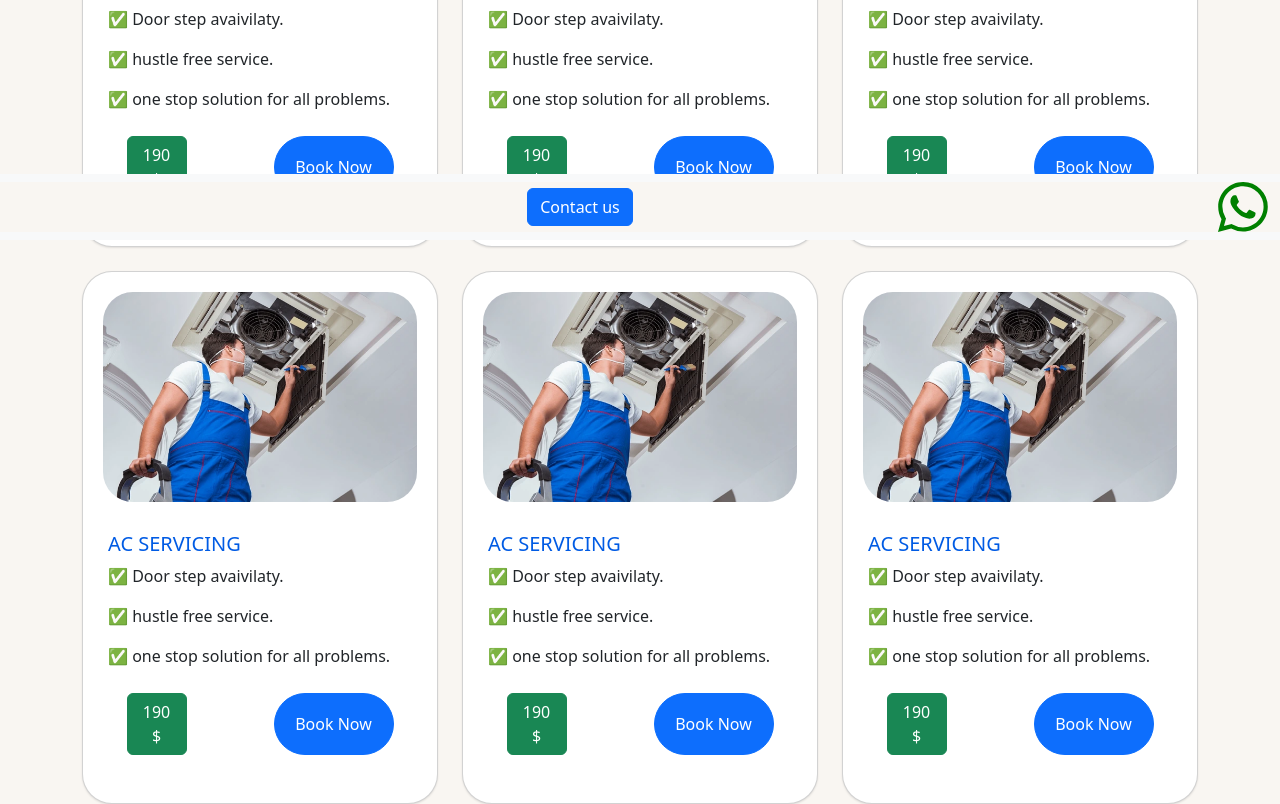
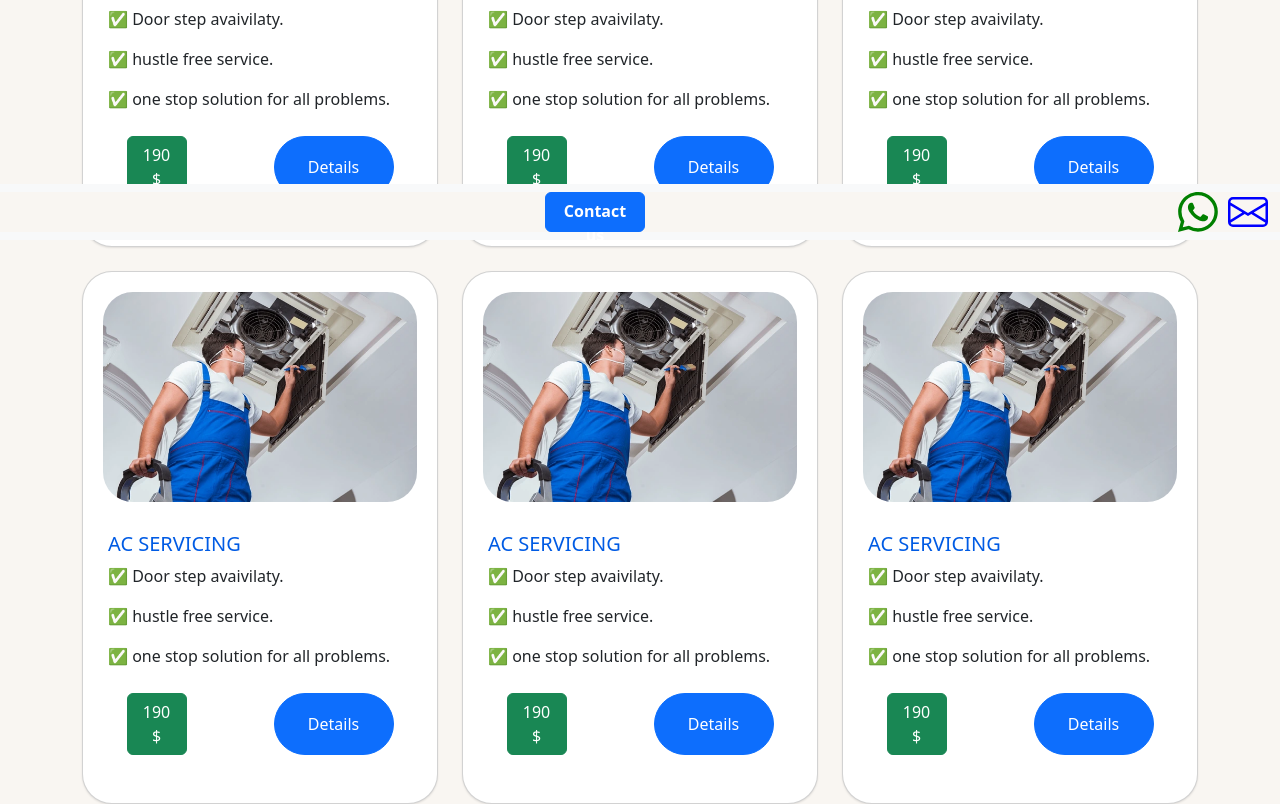
Before and after one commit to Udipta18/project_refrigerator, an Angular app in the folder production-client/: page / in a window 1280 px wide. Shown: the part 560-1364 px from the top of the page. Built offline with nearby package versions, Linux system fonts and the light colour scheme; a web font is replaced by a local one.

Commit message:
after merge changes

```diff
--- a/production-client/src/app/app.component.ts
+++ b/production-client/src/app/app.component.ts
@@ -6,7 +6,6 @@ import { FixedSideNavComponent } from './fixed-side-nav/fixed-side-nav.component
 
 import { FooterComponent } from './footer/footer.component';
 import { NavbarComponent } from './navbar/navbar.component';
-import { FooterComponent } from './footer/footer.component';
 import { NewsTickerComponent } from './news-ticker/news-ticker.component';
 import { SliderComponent } from './slider/slider.component';
 
--- a/production-client/src/app/card-body/card-body.component.html
+++ b/production-client/src/app/card-body/card-body.component.html
@@ -19,7 +19,9 @@
           >
             190$
           </button>
-          <button class="btn btn-primary">Book Now</button>
+          <button class="btn btn-primary"   data-bs-toggle="modal"
+          data-bs-target="#bookNowModal">
+            Details</button>
         </div>
       </div>
     </div>
@@ -42,7 +44,9 @@
           >
             190$
           </button>
-          <button class="btn btn-primary">Book Now</button>
+          <button class="btn btn-primary"   data-bs-toggle="modal"
+          data-bs-target="#bookNowModal">
+            Details</button>
         </div>
       </div>
     </div>
@@ -65,7 +69,9 @@
           >
             190$
           </button>
-          <button class="btn btn-primary">Book Now</button>
+          <button class="btn btn-primary"   data-bs-toggle="modal"
+          data-bs-target="#bookNowModal">
+            Details</button>
         </div>
       </div>
     </div>
@@ -88,7 +94,9 @@
           >
             190$
           </button>
-          <button class="btn btn-primary">Book Now</button>
+          <button class="btn btn-primary"   data-bs-toggle="modal"
+          data-bs-target="#bookNowModal">
+            Details</button>
         </div>
       </div>
     </div>
@@ -111,7 +119,9 @@
           >
             190$
           </button>
-          <button class="btn btn-primary">Book Now</button>
+          <button class="btn btn-primary"   data-bs-toggle="modal"
+          data-bs-target="#bookNowModal">
+            Details</button>
         </div>
       </div>
     </div>
@@ -134,7 +144,9 @@
           >
             190$
           </button>
-          <button class="btn btn-primary">Book Now</button>
+          <button class="btn btn-primary"   data-bs-toggle="modal"
+          data-bs-target="#bookNowModal">
+            Details</button>
         </div>
       </div>
     </div>
@@ -196,4 +208,93 @@
       </div>
     </div>
   </div>
+
+
+
+
 </div>
+
+
+<div
+  class="modal fade"
+  id="bookNowModal"
+  tabindex="-1"
+  aria-labelledby="bookNowModalLabel"
+  aria-hidden="true"
+>
+  <div class="modal-dialog modal-dialog-centered">
+    <div class="modal-content">
+      <div class="modal-header">
+        <h1 class="modal-title fs-5" id="bookNowModalLabel">Services We Provide</h1>
+        <button
+          type="button"
+          class="btn-close"
+          data-bs-dismiss="modal"
+          aria-label="Close"
+        ></button>
+      </div>
+      <div class="modal-body" style="height: 60%;">
+        <div class="container-fluid pb-5">
+          <div class="row mb-5">
+            <div class="col-md-5 mr border border-dark rounded-4">
+              <p><b>Split Ac service/Repair</b></p>
+              <p style="margin-top: 0%;font-style: italic;">Select For Gas Filling,Not Working,Etc......
+                <a href="#" style="text-decoration:none">
+                  <span class="icon"  (click)="myFunction()">.....➡️</span>
+                </a></p>
+              <i></i>
+            </div>
+             <div class="col-md-5 border border-dark rounded-4">
+              <p><b>Window Ac service/Repair</b></p>
+              <p style="margin-top: 0%;font-style: italic;">Select For Gas Filling,Not Working,Etc......
+                <a href="#" style="text-decoration:none">
+                  <span class="icon"  (click)="myFunction()">.....➡️</span>
+                </a></p>
+            </div>
+          </div>
+          <div class="row">
+            <div class="col-md-5 mr border border-dark rounded-4">
+              <p><b>Ac installation/uninstallation</b></p>
+              <p style="margin-top: 0%;font-style: italic;">Select For install/Uninstall ac
+                <a href="#" style="text-decoration:none">
+                  <span class="icon"  (click)="myFunction()">.....➡️</span>
+                </a></p>
+            </div>
+             <div class="col-md-5 border border-dark rounded-4">
+              <p><b>Annual Maintanance (AM)</b></p>
+              <p style="margin-top: 0%;font-style: italic;">Select For Yearly Service Contact
+                <a href="#" style="text-decoration:none">
+                  <span class="icon"  (click)="myFunction()">.....➡️</span>
+                </a></p>
+            </div>
+          </div>
+        </div>
+
+        <div class="container-fluid d-flex justify-content-center align-items-center">
+          <a class=" btn btn-primary" id="myButton" href="tel: +919123775955" (click)="bookNowBlur()">book now</a>
+           </div>
+      </div>
+      <div class="abc">
+        <div class=" d-flex align-items-center justify-content-center" style="font-size: 1.6rem;"> why us?</div>
+        <div class="group">
+          <div class="item">
+            <b>10+</b><br>
+            <span>years of experience</span>
+          </div>
+          <div class="item">
+            <b>500+</b><br>
+            <span>happy users</span>
+          </div>
+          <div class="item">
+            <b>50+</b><br>
+            <span>verified service provider</span>
+          </div>
+        </div>
+        <!-- <button type="button" class="btn btn-secondary" data-bs-dismiss="modal">
+          Close
+        </button>
+        <a class="btn btn-primary" href="tel: +919123775955">Call for booking</a> -->
+      </div>
+    </div>
+  </div>
+</div>
--- a/production-client/src/app/fixed-side-nav/fixed-side-nav.component.html
+++ b/production-client/src/app/fixed-side-nav/fixed-side-nav.component.html
@@ -1,18 +1,40 @@
 <nav class="navbar sticky-bottom content-justify bg-light">
   <div class="container-fluid" style="background-color: #f9f6f2">
-    <a class="btn btn-primary mx-auto" href="tel: +919123775955">Contact us</a>
-    <a class="whatsapp" href="https://wa.me/+918777797887?text=Hi%20welcome%20to%20our%20new%20service"
+    <a class="btn btn-primary mx-auto" href="tel: +919123775955"
+      ><b style="height: 40; width: 40">Contact us</b></a
+    >
+    <a
+      class="whatsapp"
+      href="https://wa.me/+918777797887?text=Hi%20welcome%20to%20our%20new%20service"
       ><svg
         xmlns="http://www.w3.org/2000/svg"
-        width="50"
-        height="50"
+        width="40"
+        height="40"
         fill="green"
         class="bi bi-whatsapp"
         viewBox="0 0 16 16"
+        style="margin: left 20px"
       >
         <path
           d="M13.601 2.326A7.85 7.85 0 0 0 7.994 0C3.627 0 .068 3.558.064 7.926c0 1.399.366 2.76 1.057 3.965L0 16l4.204-1.102a7.9 7.9 0 0 0 3.79.965h.004c4.368 0 7.926-3.558 7.93-7.93A7.9 7.9 0 0 0 13.6 2.326zM7.994 14.521a6.6 6.6 0 0 1-3.356-.92l-.24-.144-2.494.654.666-2.433-.156-.251a6.56 6.56 0 0 1-1.007-3.505c0-3.626 2.957-6.584 6.591-6.584a6.56 6.56 0 0 1 4.66 1.931 6.56 6.56 0 0 1 1.928 4.66c-.004 3.639-2.961 6.592-6.592 6.592m3.615-4.934c-.197-.099-1.17-.578-1.353-.646-.182-.065-.315-.099-.445.099-.133.197-.513.646-.627.775-.114.133-.232.148-.43.05-.197-.1-.836-.308-1.592-.985-.59-.525-.985-1.175-1.103-1.372-.114-.198-.011-.304.088-.403.087-.088.197-.232.296-.346.1-.114.133-.198.198-.33.065-.134.034-.248-.015-.347-.05-.099-.445-1.076-.612-1.47-.16-.389-.323-.335-.445-.34-.114-.007-.247-.007-.38-.007a.73.73 0 0 0-.529.247c-.182.198-.691.677-.691 1.654s.71 1.916.81 2.049c.098.133 1.394 2.132 3.383 2.992.47.205.84.326 1.129.418.475.152.904.129 1.246.08.38-.058 1.171-.48 1.338-.943.164-.464.164-.86.114-.943-.049-.084-.182-.133-.38-.232"
         /></svg
     ></a>
+
+    <a
+    [href]="getStringifiedAssets([demoAssets[0]], demoSubject)">
+
+      <svg
+        xmlns="http://www.w3.org/2000/svg"
+        width="40"
+        height="40"
+        fill="blue"
+        class="bi bi-envelope"
+        viewBox="0 0 16 16"
+      >
+        <path
+          d="M0 4a2 2 0 0 1 2-2h12a2 2 0 0 1 2 2v8a2 2 0 0 1-2 2H2a2 2 0 0 1-2-2zm2-1a1 1 0 0 0-1 1v.217l7 4.2 7-4.2V4a1 1 0 0 0-1-1zm13 2.383-4.708 2.825L15 11.105zm-.034 6.876-5.64-3.471L8 9.583l-1.326-.795-5.64 3.47A1 1 0 0 0 2 13h12a1 1 0 0 0 .966-.741M1 11.105l4.708-2.897L1 5.383z"
+        />
+      </svg>
+    </a>
   </div>
 </nav>
--- a/production-client/src/app/fixed-side-nav/fixed-side-nav.component.scss
+++ b/production-client/src/app/fixed-side-nav/fixed-side-nav.component.scss
@@ -5,5 +5,11 @@
 // }
 
 .whatsapp{
-    margin-left: 70px;;
+    margin-left: 0px;
+    margin-right: 10px;;
 }
+
+.btn-primary{
+    height: 40px;
+    width: 100px;
+}
--- a/production-client/src/app/fixed-side-nav/fixed-side-nav.component.ts
+++ b/production-client/src/app/fixed-side-nav/fixed-side-nav.component.ts
@@ -1,6 +1,12 @@
 import { Component } from '@angular/core';
 import { FontAwesomeModule } from '@fortawesome/angular-fontawesome';
 import { faPhone } from '@fortawesome/free-solid-svg-icons';
+import { DomSanitizer } from "@angular/platform-browser";
+
+export interface mailtoAsset {
+  title: string;
+  lines: string[];
+}
 
 @Component({
   selector: 'app-fixed-side-nav',
@@ -10,5 +16,50 @@ import { faPhone } from '@fortawesome/free-solid-svg-icons';
   styleUrl: './fixed-side-nav.component.scss'
 })
 export class FixedSideNavComponent {
+
+  constructor(private sanitizer: DomSanitizer) {}
   faPhone=faPhone;
+
+  mailtoHeader = "mailto:dasdsa1208@gmail.com?";
+  subjectProp = "subject=";
+  bodyProp = "body=";
+  amp = "&amp;";
+  breakStr = "%0D%0A";
+  footer = "Powered by Esploro!"
+
+  test = 'mailto:?subject=Europe PMC citation&amp;body=PROTAIN MEASUREMENT WITH THE FOLIN PENOL REAGENT.%0D%0ALowry O H, Rosebrough N J, Farr A L, Randall R J%0D%0AJournal%20of%20Biological%20Chemistry.%201951%20Nov%3B193(1)%3A265-275%0D%0A%0D%0Ahttp://europepmc.org/article/MED/14907713%0D%0A%0D%0A%0D%0A PROTAIN MEASUREMENT WITH THE FOLIN PENOL REAGENT.%0D%0ALowry O H, Rosebrough N J, Farr A L, Randall R J%0D%0AJournal%20of%20Biological%20Chemistry.%201951%20Nov%3B193(1)%3A265-275%0D%0A%0D%0Ahttp://europepmc.org/article/MED/14907713" target="_self" class="action small semi-bold enabled'
+
+  demoSubject = "Some example subject - can be anything really"
+
+  demoAssets: mailtoAsset[] = [
+    {
+      title: "PROTAIN MEASUREMENT WITH THE FOLIN PENOL REAGENT",
+      lines: ["Lowry O H, Rosebrough N J, Farr A L, Randall R J", "Journal of Biological Chemistry. 1951 Nov%3B193(1)%3A265-275", "http://europepmc.org/article/MED/14907713"]
+    },
+    {
+      title: "Interference by monosaccharides with the estimation of tyrosine and proteins using the Folin-Ciocalteu phenol reagent",
+      lines: ["O'Sullivan J, Mathison GE", "Anal Biochem, 35(2):540-542, 01 Jun 1970", "https://europepmc.org/article/MED/5450192"]
+    },
+    {
+      title: "Antioxidant capacity of some herbs/spices from cameroon: a comparative study of two methods.",
+      lines: ["Agbor GA, Oben JE, Ngogang JY, Xinxing C, Vinson JA", "J Agric Food Chem, 53(17):6819-6824, 01 Aug 2005", "https://europepmc.org/article/MED/16104805"],
+    }
+  ];
+
+
+
+  ngOnInit() {}
+
+  getStringifiedAssets(assets: mailtoAsset[], subject: string = "some subject you know") {
+    let str = "";
+    assets.forEach(asset => {
+      str = str + asset.title.toUpperCase() + this.breakStr + this.joinLines(asset.lines) + this.breakStr + this.breakStr
+    });
+    const url = `${this.mailtoHeader}${this.subjectProp}${subject}&${this.bodyProp}${str}${this.footer}`;
+    return this.sanitizer.bypassSecurityTrustUrl(url)
+  }
+
+  joinLines(lines: string[]) {
+    return lines.join(this.breakStr);
+  }
 }
--- a/production-client/src/app/footer/footer.component.html
+++ b/production-client/src/app/footer/footer.component.html
@@ -66,12 +66,12 @@
   </section>
 
 
-  <div class="text-center p-3" style="background-color: gray;">
+  <!-- <div class="text-center p-3" style="background-color: gray;">
     © 2024 Copyright:
     <a class="text-white" href="https://mdbootstrap.com/">MDBootstrap.com</a>
-  </div>
+  </div> -->
   <section>
-    <div class="text-center p-3" style="background-color: rgba19(0, 184, 184, 0.537);">
+    <div class="text-center p-3" style="background-color: rgb(95, 94, 94);">
       © 2024 Copyright:
       <a class="text-white" href="https://mdbootstrap.com/">MDBootstrap.com</a>
     </div>
```
Also changed, not shown: production-client/src/app/card-body/card-body.component.scss (+49 -2 lines), production-client/src/app/card-body/card-body.component.ts (+20 -1 lines).
